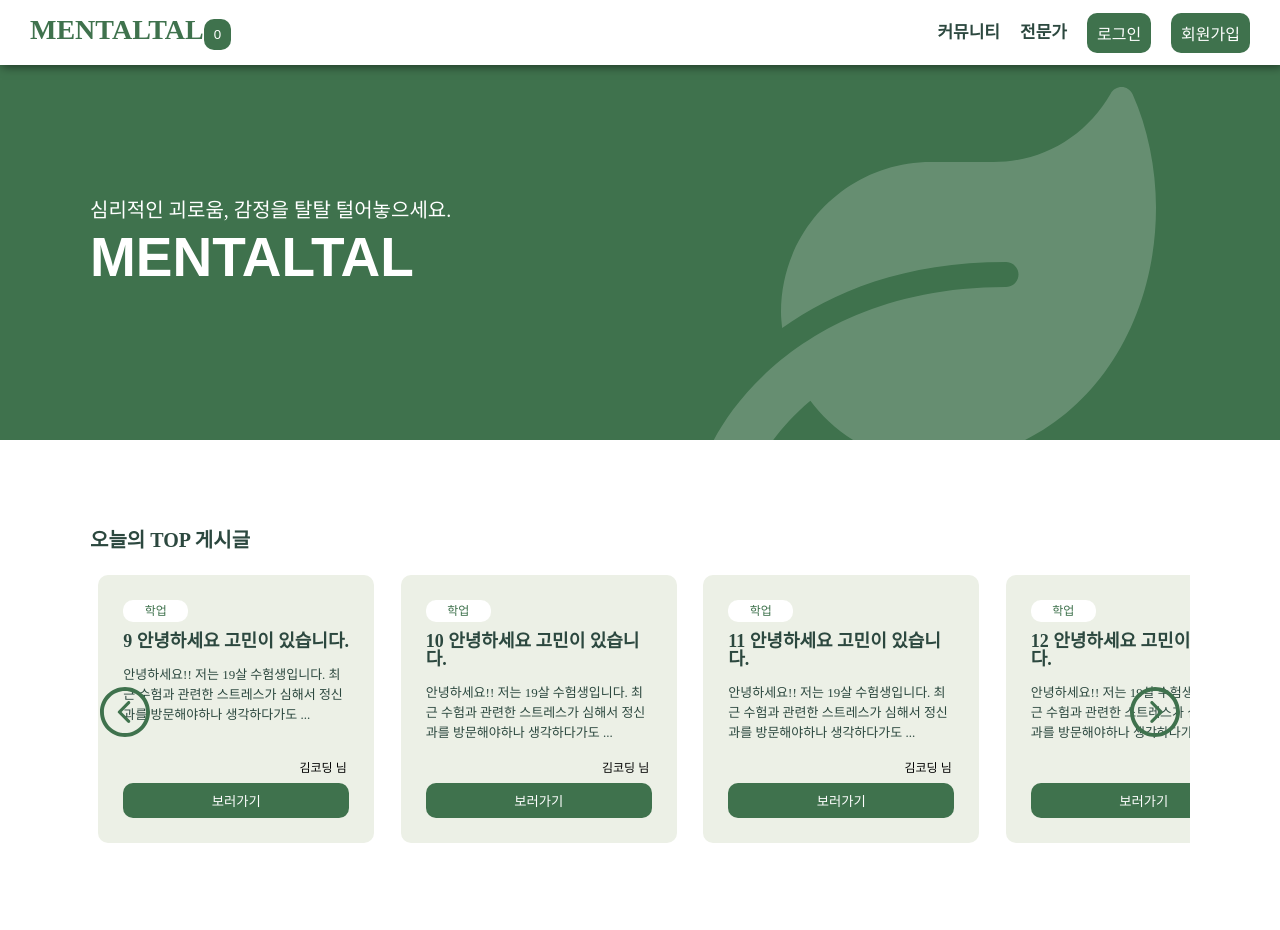
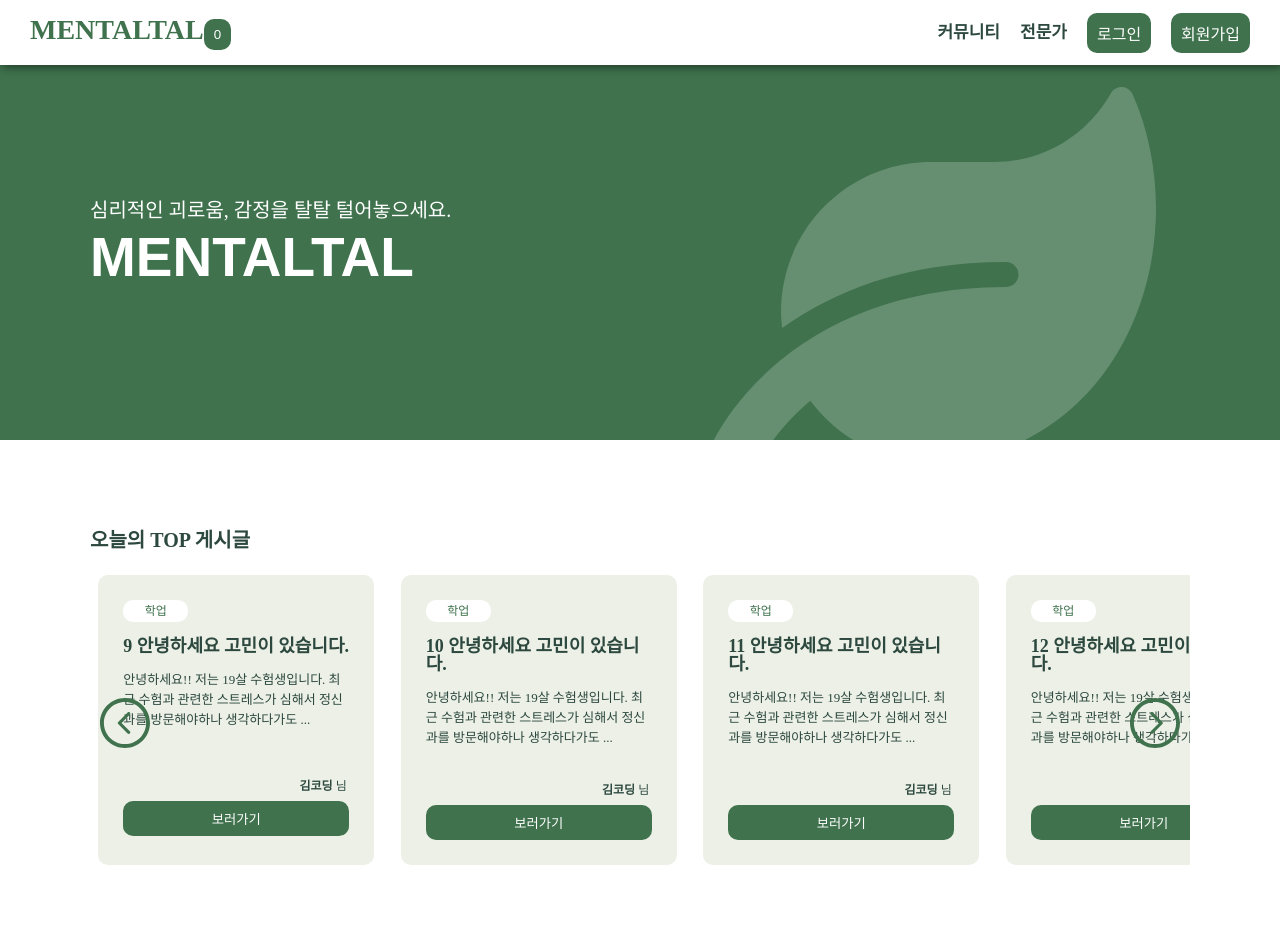
Before and after one commit to codestates-seb/seb41_main_030, a React (Create React App) app in the folder client/: page / in a window 1280 px wide. Shown: the top 930 px of the page. Built offline with nearby package versions, Linux system fonts and the light colour scheme; data requests are answered from the project's data file; a web font is replaced by a local one.

Commit message:
[design] Preview 컴포넌트 UI 수정

```diff
--- a/client/src/components/Preview.js
+++ b/client/src/components/Preview.js
@@ -4,7 +4,7 @@ import "../globalStyle.css";
 const Post = styled.div`
     background-color: var(--lightgreen2);
     width: 276px;
-    height: 268px;
+    height: 290px;
     border-radius: 10px;
     padding: 25px;
     display: flex;
@@ -21,7 +21,7 @@ const Post = styled.div`
     }
 
     .title {
-        padding-top: 10px;
+        padding-top: 15px;
         font-weight: var(--font-bold);
         color: var(--darkgreen);
     }
@@ -44,6 +44,12 @@ const Post = styled.div`
         } */
         .writer {
             font-size: var(--font-body-size);
+            color: var(--darkgreen);
+            font-weight: var(--font-bold);
+        }
+        .writerTxt {
+            font-size: var(--font-body-size);
+            color: var(--darkgreen);
         }
     }
 `;
@@ -56,7 +62,8 @@ const Preview = ({ tag, title, content, writer }) => {
             <div className="content">{content.slice(0, 63)}... </div>
             <div className="writerContainer">
                 <span className="img"></span>
-                <span className="writer">{writer} 님</span>
+                <span className="writer">{writer} </span>
+                <span className="writerTxt">님</span>
             </div>
             <button>보러가기</button>
         </Post>
```
